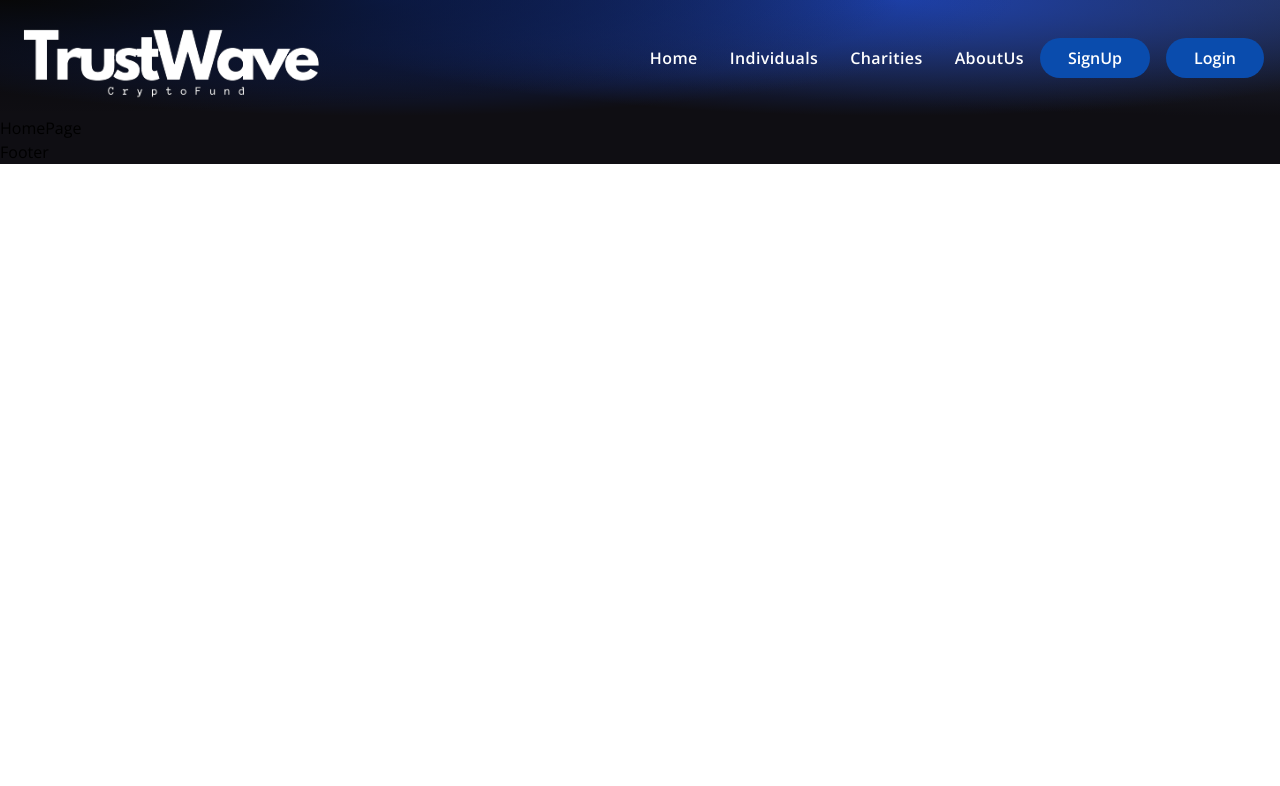
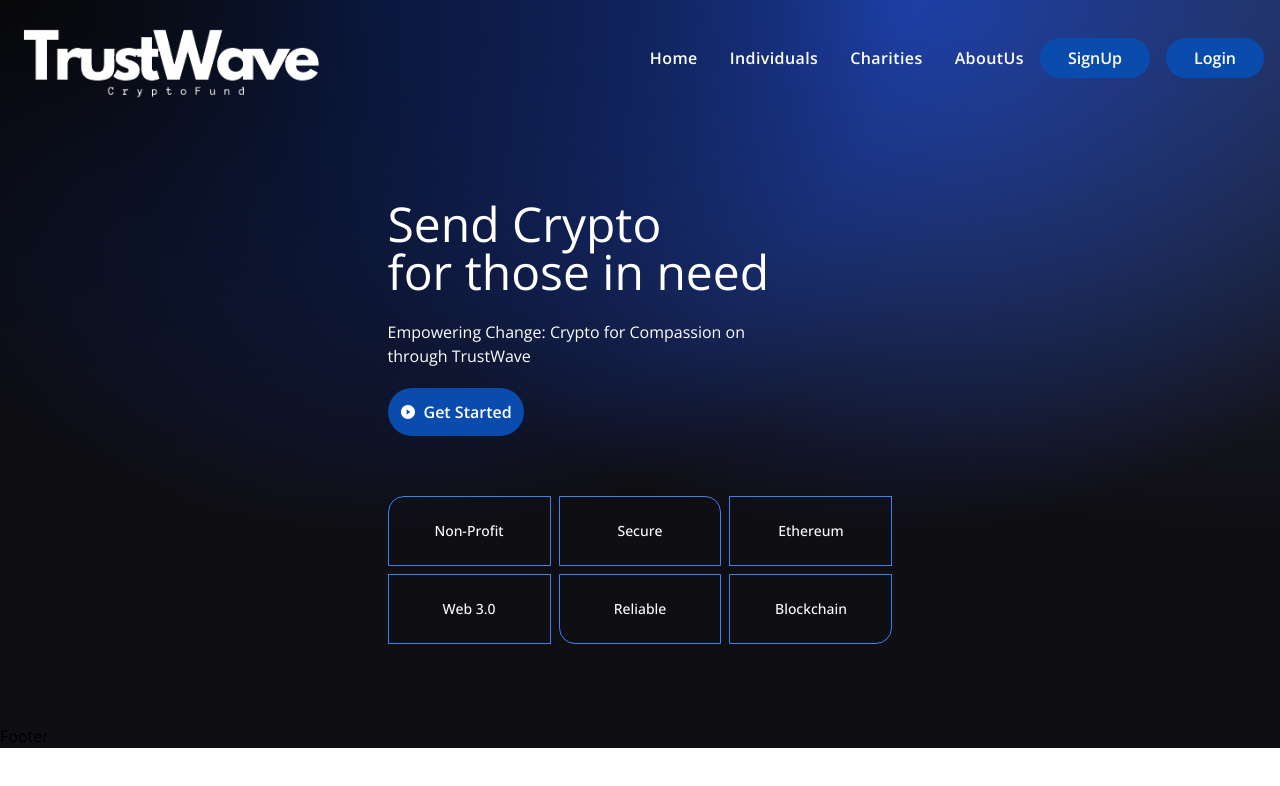
Before and after one commit to A5TA/ShellHacks2023, a React (Vite) app in the folder client/TrustWave/: page / in a window 1280 px wide. Shown: the top 786 px of the page. Built offline with nearby package versions, Linux system fonts and the light colour scheme.

Commit message:
Made Welcome Page

```diff
--- a/client/TrustWave/src/components/HomePage.tsx
+++ b/client/TrustWave/src/components/HomePage.tsx
@@ -1,8 +1,54 @@
+import { AiFillPlayCircle } from "react-icons/ai"
+
+const companyCommonStyles = "min-h-[70px] sm:px-0 px-2 sm:min-w-[120px] flex justify-center border-blue-500 items-center border-[0.5px] text-sm font-medium text-white bg-gradient-to-r"
 
 const HomePage = () => {
+
   return (
-    <div>HomePage</div>
+
+    <div className="flex w-full justify-center items-center">
+      <div className="flex mf:flex-row flex-col py-12 px-4 items-start md:p-20 justify-between">
+        <div className="flex flex-1 justify-start mf:mr-10 items-start flex-col">
+          <h1 className="text-3xl sm:text-5xl text-white py-1">
+            Send Crypto <br /> for those in need
+          </h1>
+          <p className="text-left mt-5 text-white font-light md:w-9/12 w-11/12 text-base">
+            Empowering Change: Crypto for Compassion on through TrustWave
+          </p>
+
+            <button
+              type="button"
+              className="flex flex-row justify-center items-center my-5 bg-[#0a4cad] p-3 rounded-full cursor-pointer hover:bg-[#000AFF]"
+            >
+              <AiFillPlayCircle className="text-white mr-2" />
+              <p className="text-white text-base font-semibold">
+                Get Started
+              </p>
+            </button>
+
+          <div className="grid sm:grid-cols-3 mt-10 grid-cols-2 w-full gap-2">
+            <div className={`rounded-tl-2xl ${companyCommonStyles}`}>
+              Non-Profit
+            </div>
+            <div className={`rounded-tr-2xl ${companyCommonStyles}`}>
+              Secure</div>
+            <div className={companyCommonStyles}>
+              Ethereum
+            </div>
+            <div className={companyCommonStyles}>
+              Web 3.0
+            </div>
+            <div className={`rounded-bl-2xl ${companyCommonStyles}`}>
+              Reliable</div>
+            <div className={`rounded-br-2xl ${companyCommonStyles}`}>
+              Blockchain
+            </div>
+          </div>
+        </div>
+      </div>
+    </div>
   )
 }
 
+
 export default HomePage
```
